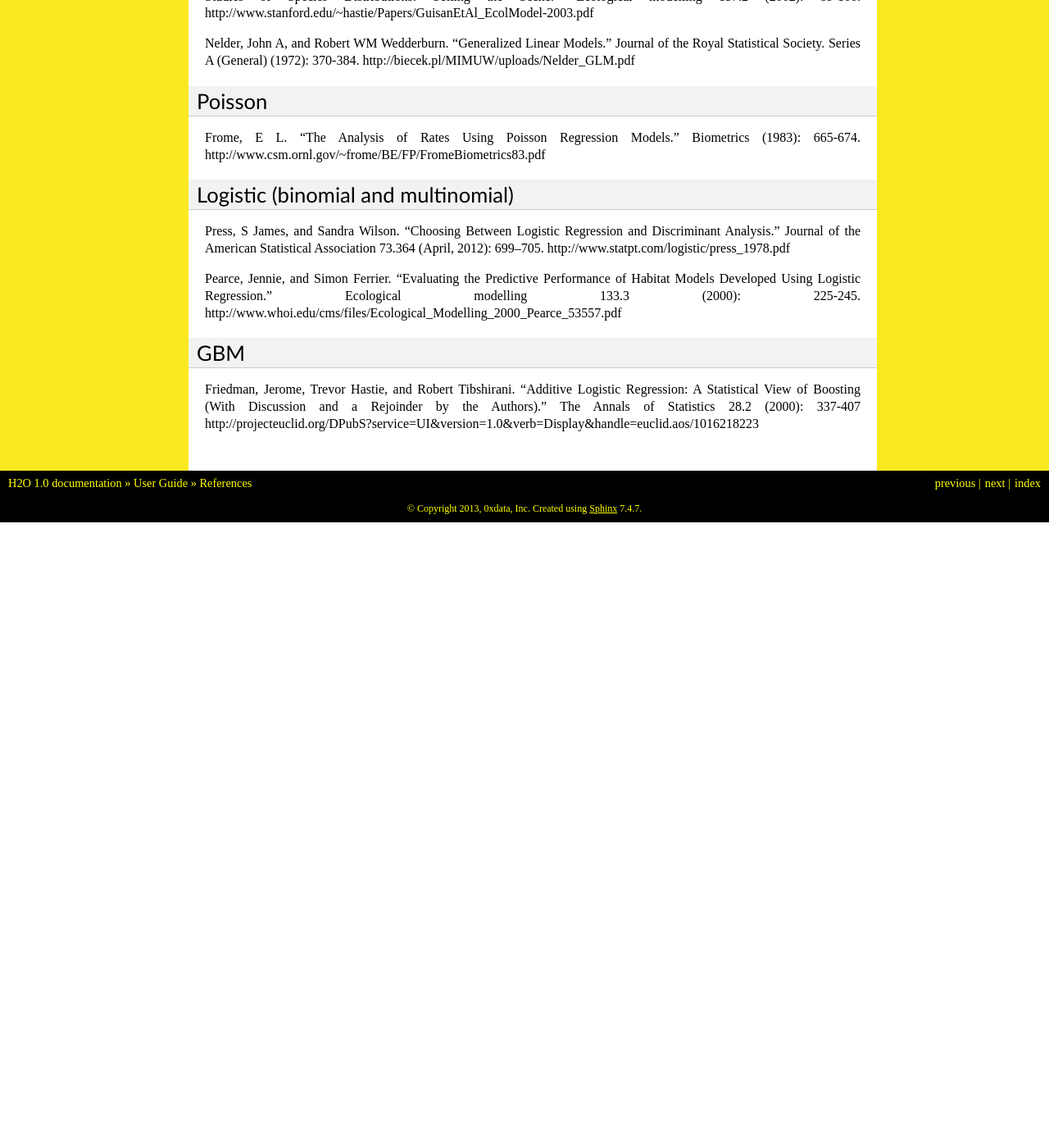
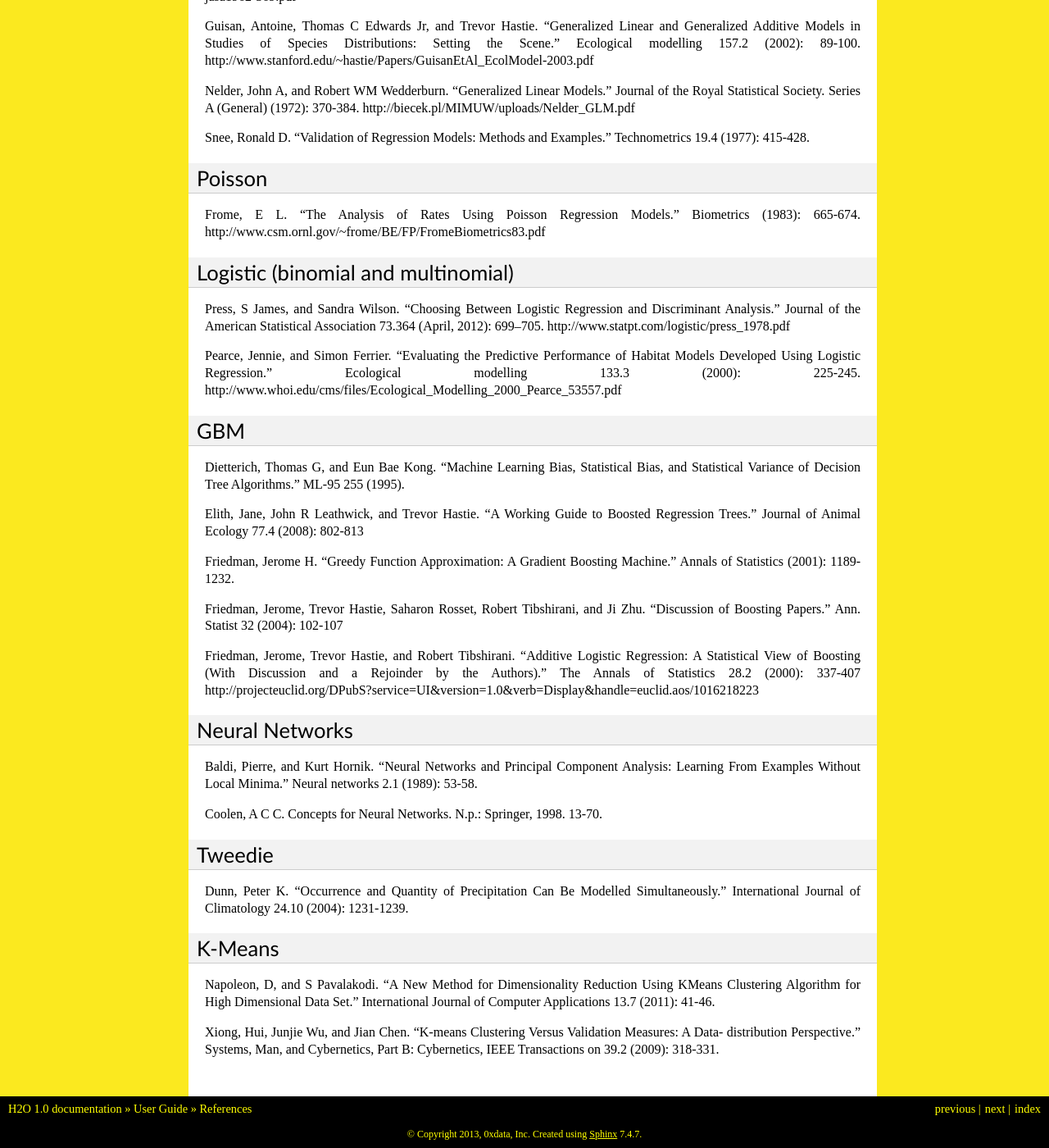
Before and after one commit to devinshields/h2odocs, a Sphinx documentation site: the page built from source/userguide/references.rst, in a window 1280 px wide and 1400 px high, scrolled down 550 px. Shown: the whole window at 82% size. Built offline with Sphinx 7.4.7, drawn with Linux system fonts in a browser that asks for light colours; formulas are drawn with MathJax 3; pages that are not in the unit, such as notebooks, are missing from menus; before the commit the page ends 1187 px from its top, so only the background shows below that; some of the changed text lies outside the part shown.

Commit message:
added references to reading list

```diff
--- a/source/userguide/references.rst
+++ b/source/userguide/references.rst
@@ -24,6 +24,9 @@ http://www.stanford.edu/~hastie/local.ftp/Springer/OLD//ESLII_print4.pdf
 GLM
 ---
 
+Breslow, N E. "Generalized Linear Models: Checking Assumptions and
+Strengthening Conclusions." Statistica Applicata 8 (1996): 23-41.
+
 Goldberger, Arthur S. "Best Linear Unbiased Prediction in the
 Generalized Linear Regression Model." Journal of the American
 Statistical Association 57.298 (1962): 369-375.
@@ -38,6 +41,9 @@ http://www.stanford.edu/~hastie/Papers/GuisanEtAl_EcolModel-2003.pdf
 Nelder, John A, and Robert WM Wedderburn. "Generalized Linear Models."
 Journal of the Royal Statistical Society. Series A (General) (1972): 370-384.
 http://biecek.pl/MIMUW/uploads/Nelder_GLM.pdf
+
+Snee, Ronald D. "Validation of Regression Models: Methods and
+Examples." Technometrics 19.4 (1977): 415-428.
 
 
 Poisson
@@ -63,8 +69,50 @@ http://www.whoi.edu/cms/files/Ecological_Modelling_2000_Pearce_53557.pdf
 GBM
 ---
 
+Dietterich, Thomas G, and Eun Bae Kong. "Machine Learning Bias,
+Statistical Bias, and Statistical Variance of Decision Tree
+Algorithms." ML-95 255 (1995).
+
+Elith, Jane, John R Leathwick, and Trevor Hastie. "A Working Guide to
+Boosted Regression Trees." Journal of Animal Ecology 77.4 (2008): 802-813
+
+Friedman, Jerome H. "Greedy Function Approximation: A Gradient
+Boosting Machine." Annals of Statistics (2001): 1189-1232.
+
+Friedman, Jerome, Trevor Hastie, Saharon Rosset, Robert Tibshirani,
+and Ji Zhu. "Discussion of Boosting Papers." Ann. Statist 32 (2004):
+102-107
+
+
 Friedman, Jerome, Trevor Hastie, and Robert Tibshirani. "Additive
 Logistic Regression: A Statistical View of Boosting (With Discussion
 and a Rejoinder by the Authors)." The Annals of Statistics 28.2
 (2000): 337-407
 http://projecteuclid.org/DPubS?service=UI&version=1.0&verb=Display&handle=euclid.aos/1016218223
+
+Neural Networks
+---------------
+
+Baldi, Pierre, and Kurt Hornik. "Neural Networks and Principal
+Component Analysis: Learning From Examples Without Local Minima."
+Neural networks 2.1 (1989): 53-58.
+
+Coolen, A C C. Concepts for Neural Networks. N.p.: Springer, 1998. 13-70.
+
+Tweedie
+-------
+
+Dunn, Peter K. "Occurrence and Quantity of Precipitation Can Be
+Modelled Simultaneously." International Journal of Climatology 24.10
+(2004): 1231-1239.
+
+K-Means
+-------
+
+Napoleon, D, and S Pavalakodi. "A New Method for Dimensionality
+Reduction Using KMeans Clustering Algorithm for High Dimensional Data
+Set." International Journal of Computer Applications 13.7 (2011): 41-46.
+
+Xiong, Hui, Junjie Wu, and Jian Chen. "K-means Clustering Versus
+Validation Measures: A Data- distribution Perspective." Systems, Man,
+and Cybernetics, Part B: Cybernetics, IEEE Transactions on 39.2 (2009): 318-331.
```
